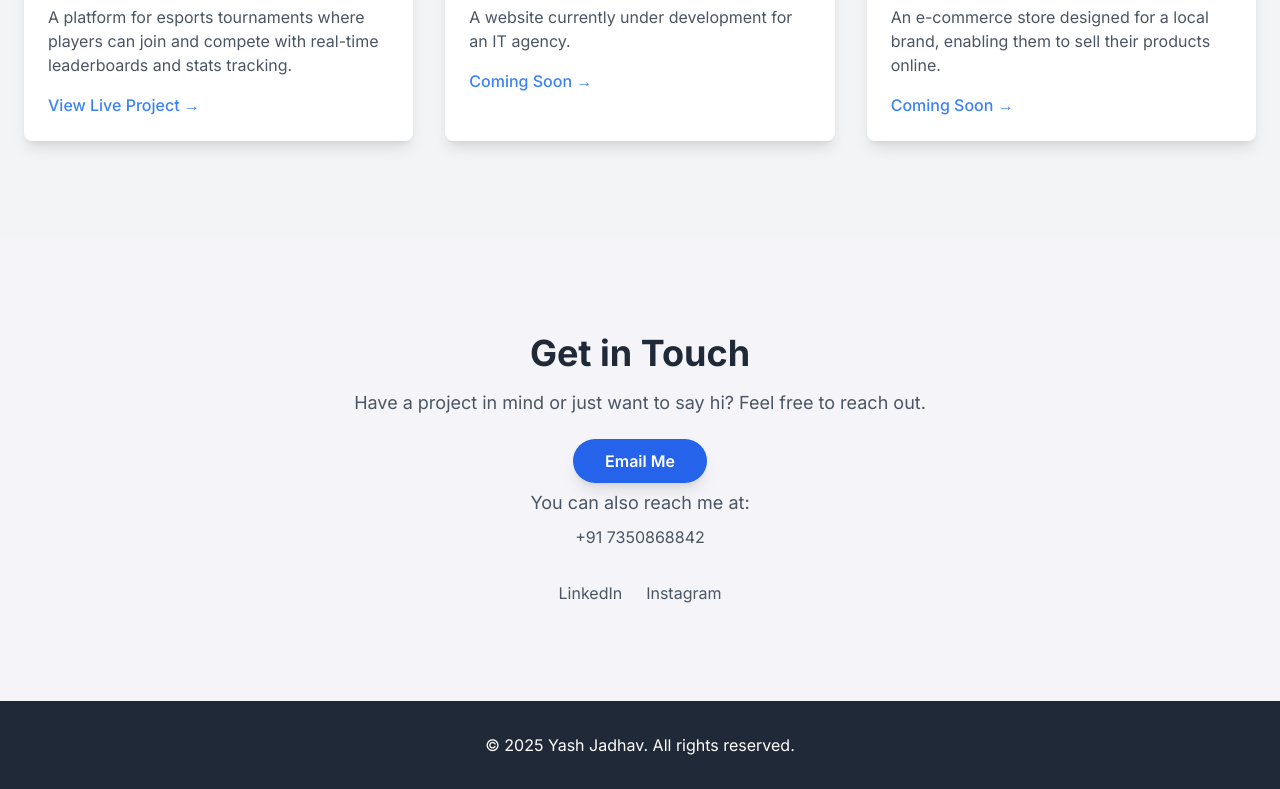
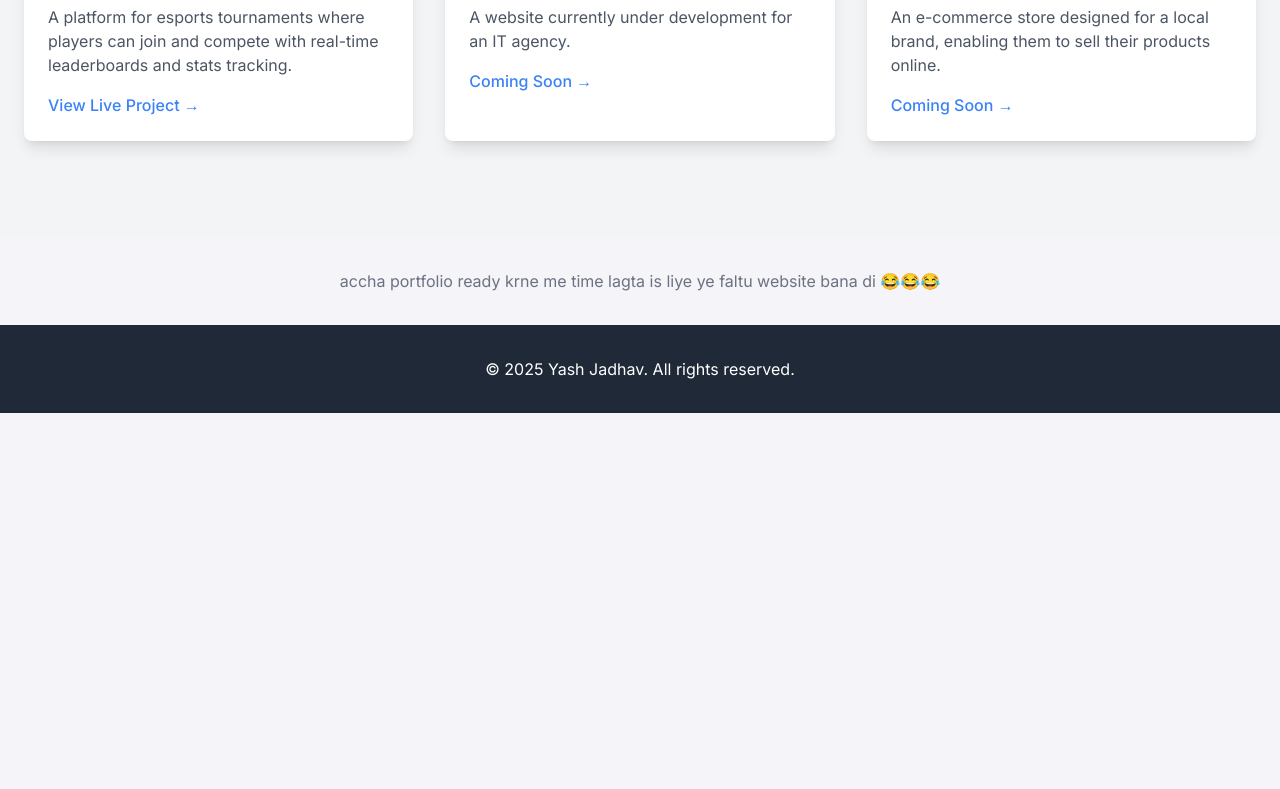
Before and after one commit to GrindZoneEsp/portfolio, a plain HTML site: page index.html in a window 1280 px wide. Shown: the part 1411-2200 px from the top of the page. After the commit the page ends 1824 px from the top, so only its background shows below. Drawn offline with nearby package versions, Linux system fonts and the light colour scheme.

Commit message:
Update index.html

```diff
--- a/index.html
+++ b/index.html
@@ -119,34 +119,13 @@
             </div>
         </section>
 
-        <!-- Contact Section -->
-        <section id="contact" class="py-16 md:py-24">
-            <div class="container mx-auto px-6 text-center">
-                <h2 class="text-3xl md:text-4xl font-bold text-gray-800 mb-4">Get in Touch</h2>
-                <p class="text-lg text-gray-600 mb-8">
-                    Have a project in mind or just want to say hi? Feel free to reach out.
-                </p>
-                <a href="mailto:jadhavyash0009@gmail.com" class="bg-blue-600 text-white font-semibold py-3 px-8 rounded-full shadow-lg hover:bg-blue-700 transform transition-all duration-300 hover:scale-105">
-                    Email Me
-                </a>
-                <div class="flex flex-col items-center mt-4">
-                    <p class="text-lg text-gray-600 mb-2">
-                        You can also reach me at:
-                    </p>
-                    <a href="tel:7350868842" class="text-gray-600 hover:text-blue-500 transition-colors duration-300">
-                        +91 7350868842
-                    </a>
-                </div>
-                <div class="flex justify-center space-x-6 mt-8">
-                    <a href="https://www.linkedin.com/in/yashjadhav" target="_blank" class="text-gray-600 hover:text-blue-500 transition-colors duration-300">
-                        LinkedIn
-                    </a>
-                    <a href="https://www.instagram.com/yash_jadhav.9" target="_blank" class="text-gray-600 hover:text-blue-500 transition-colors duration-300">
-                        Instagram
-                    </a>
-                </div>
-            </div>
-        </section>
+        <!-- Funny, lighthearted note -->
+        <div class="container mx-auto px-6 py-8 text-center text-sm md:text-base text-gray-500">
+            <p>
+                accha portfolio ready krne me time lagta is liye ye faltu website bana di 😂😂😂
+            </p>
+        </div>
+
     </main>
 
     <!-- Footer -->
```
